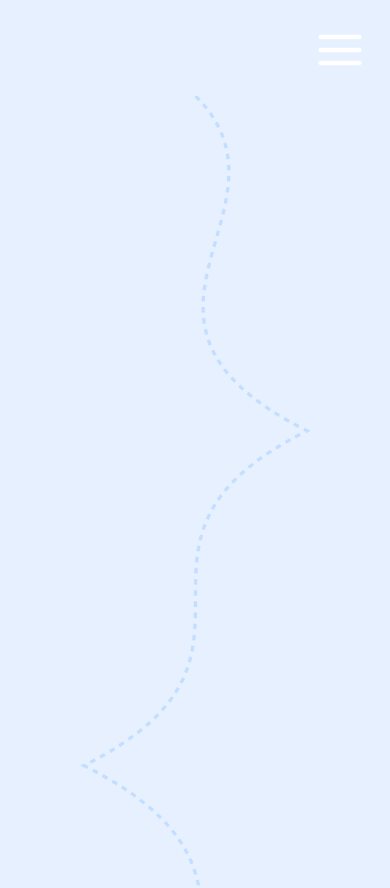
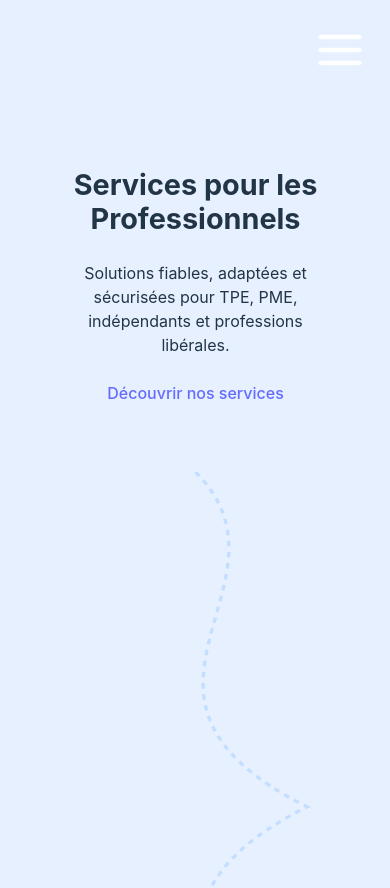
Before and after one commit to davon6/abdel_ITSupport, a Vue app: page /#/professionnels in a window 390 px wide. Shown: the top 888 px of the page. Built offline with nearby package versions, Linux system fonts and the light colour scheme.

Commit message:
pro layout mobile

```diff
--- a/src/components/Professionnels.vue
+++ b/src/components/Professionnels.vue
@@ -15,7 +15,7 @@ onMounted(() => {
 
 
 
- <!--
+
   <section class="parallax-hero rellax" data-rellax-speed="-3">
     <div class="overlay"></div>
     <div class="container text-center hero-content">
@@ -24,7 +24,7 @@ onMounted(() => {
       <router-link to="#services" class="btn-main">Découvrir nos services</router-link>
     </div>
   </section>
--->
+
 
 
 
@@ -183,6 +183,29 @@ export default {
   .layout-right .image-block,
   .layout-right .text-block {
     padding-right: 1.5em;
+  }
+
+  .parallax-hero {
+    height: auto;            /* let height grow with content */
+    min-height: 280px;       /* maintain a minimum size */
+    padding: 3em 1.5em;      /* add vertical and horizontal padding */
+    background-position: center center;
+    background-size: cover;
+  }
+
+  .hero-content h1 {
+    font-size: 1.8rem;
+    line-height: 1.2;
+  }
+
+  .hero-content p {
+    font-size: 1rem;
+    margin-bottom: 1.5em;
+  }
+
+  .btn-main {
+    padding: 0.8em 2em;
+    font-size: 1rem;
   }
 }
 
```
